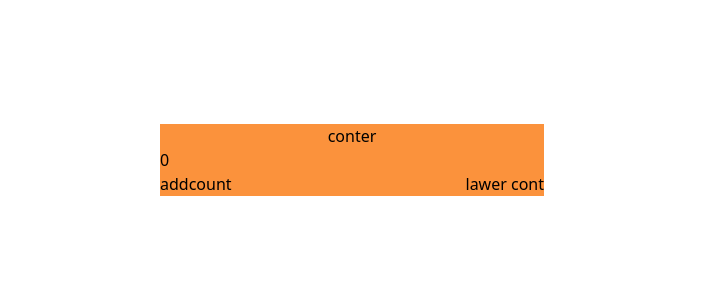
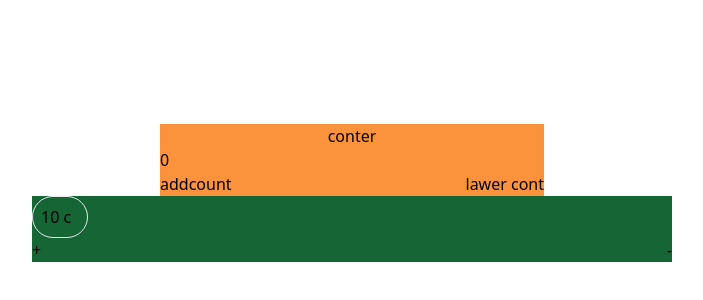
Before and after one commit to mohammadjalizi/learn-react, a React (Create React App) app: page / in a window 1280 px wide. Shown: the part 132-432 px from the top of the page, without its empty margins (288-991 px from the left). Built offline with nearby package versions, Linux system fonts and the light colour scheme.

Commit message:
added project

```diff
--- a/src/App.js
+++ b/src/App.js
@@ -4,6 +4,7 @@ import './App.css';
 
 import React from 'react';
 import Conter from './Copmenen/couter/Conter';
+import Temp from './Copmenen/temps/Temp';
 
     class  App extends  React.Component {
 
@@ -53,6 +54,7 @@ this.code=25
 
 
    <Conter/>
+   <Temp/>
         </div>
 
       );
--- a/src/Copmenen/couter/Conter.jsx
+++ b/src/Copmenen/couter/Conter.jsx
@@ -16,9 +16,9 @@ this.minusclick=this.minusclick.bind(this)
 }
 
 addclick(){
-  this.setState( prevxount =>{
+  this.setState( item =>{
 
-return {conter: prevxount.conter+1}
+return {conter: item.conter+1}
 
   })
 
--- /dev/null
+++ b/src/Copmenen/temps/Temp.jsx
@@ -0,0 +1,33 @@
+import { Component } from "react";
+
+export default  class Temp  extends Component{
+
+
+render(){
+
+return(
+    <div className=" bg-green-800  w-[50%] m-auto h-3/5 ">
+
+<div>
+
+    <div className=" cold  border rounded-full p-2  w-14  ">
+
+        10 c
+    </div>
+    <div className=" flex justify-between ">
+
+        <button>+</button>
+        <button>-   </button>
+    </div>
+</div>
+
+
+    </div>
+
+)
+
+
+
+}
+
+}
```
